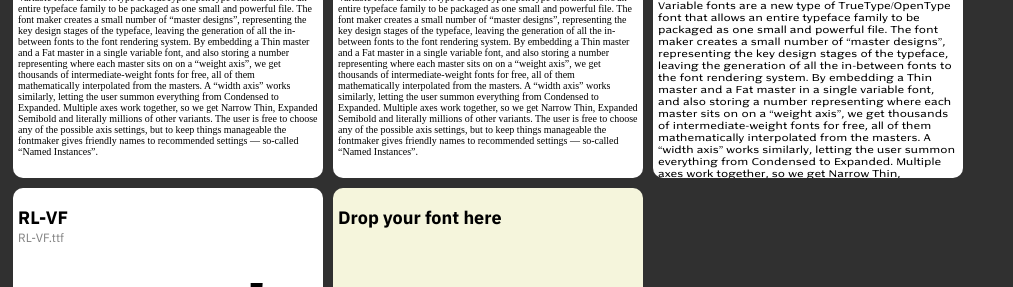
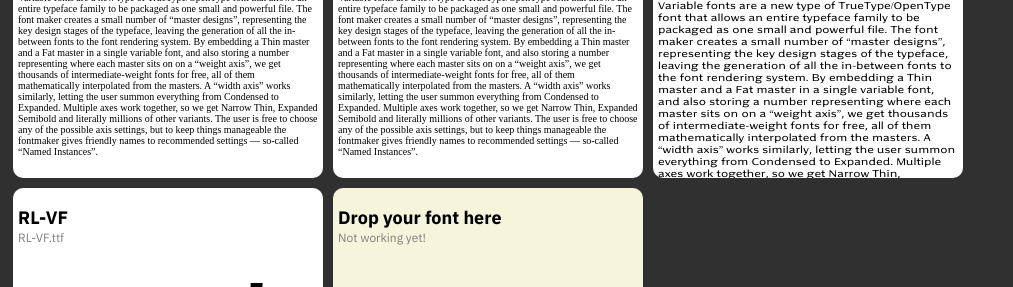
Before and after one commit to Lorp/parasync, a plain HTML site: page parasync.html in a window 1280 px wide. Shown: the part 665-952 px from the top of the page, without its empty margins (0-1013 px from the left). Drawn offline with Linux system fonts and the light colour scheme; a web font is replaced by a local one.

Commit message:
Added "not working yet" note to dragdrop note

```diff
--- a/parasync.html
+++ b/parasync.html
@@ -35,6 +35,7 @@
 
 	<div class="panel dragdrop">
 		<h2>Drop your font here</h2>
+		<h3>Not working yet!</h3>
 	</div>
 
 </div>
```
